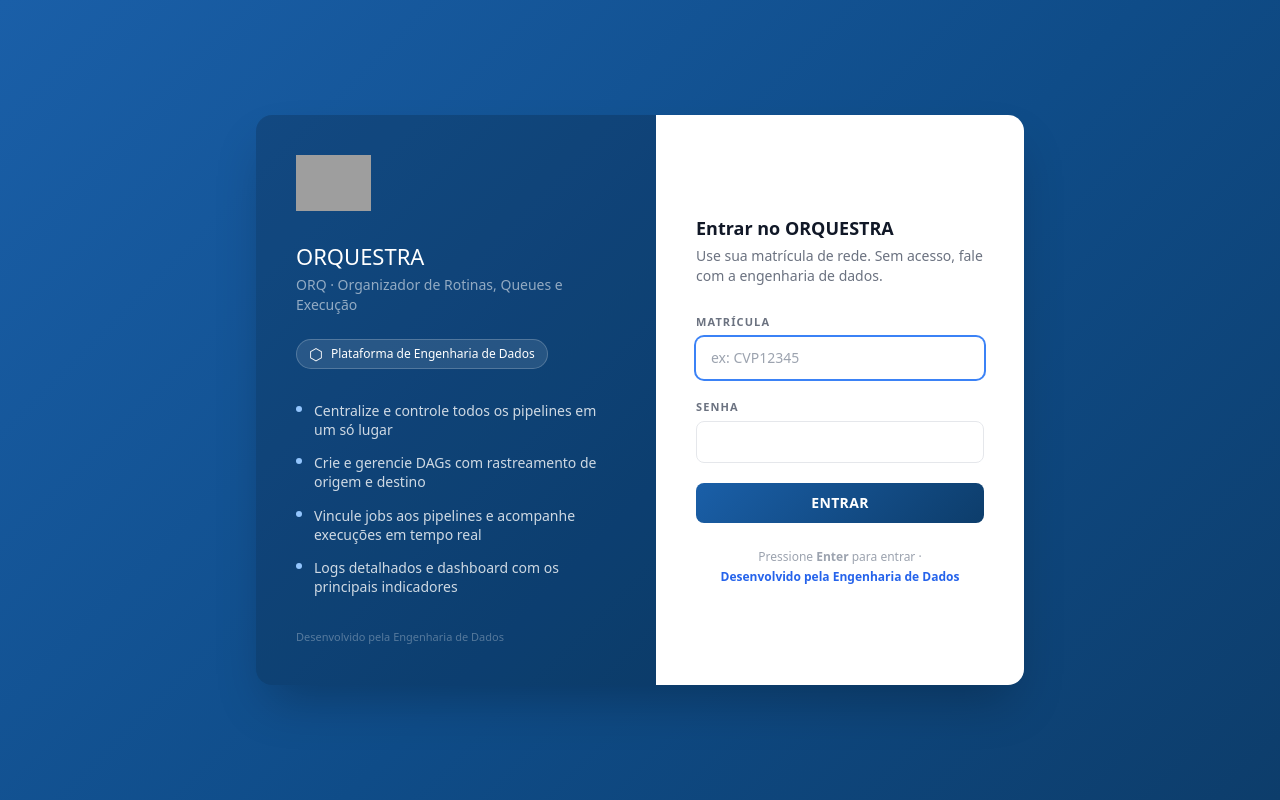
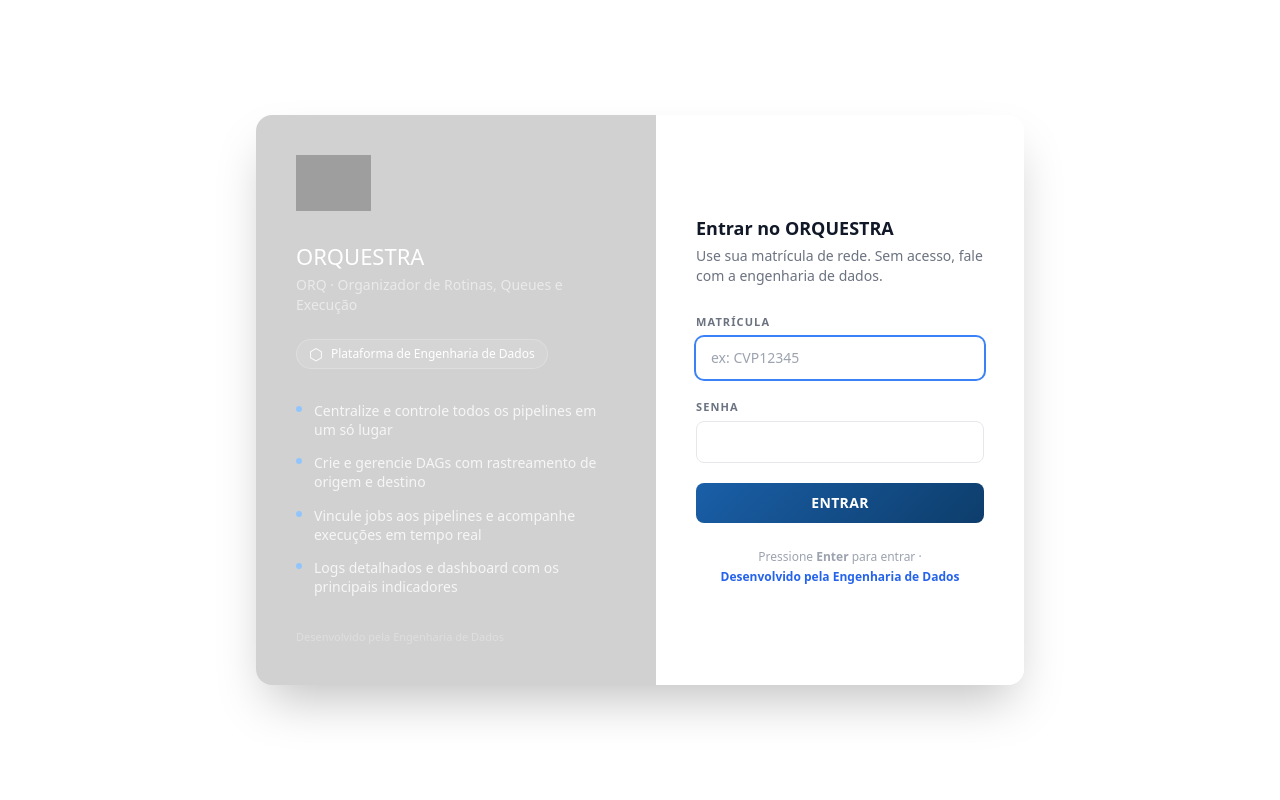
Before and after one commit to carlosdev-joy/sge_app, a React (Vite) app in the folder ui-react/: page /login in a window 1280 px wide. Built offline with nearby package versions, Linux system fonts and the light colour scheme; grey boxes are pictures that could not be loaded.

Commit message:
fix(login): fundo branco no card; título aba = ORQ - Caixa Vida e Previdência

```diff
--- a/ui-react/index.html
+++ b/ui-react/index.html
@@ -4,7 +4,7 @@
     <meta charset="UTF-8" />
     <link rel="icon" type="image/svg+xml" href="/favicon.svg" />
     <meta name="viewport" content="width=device-width, initial-scale=1.0" />
-    <title>ORQUESTRA</title>
+    <title>ORQ - Caixa Vida e Previdência</title>
   </head>
   <body>
     <div id="root"></div>
--- a/ui-react/src/pages/Login.tsx
+++ b/ui-react/src/pages/Login.tsx
@@ -44,10 +44,7 @@ export default function Login() {
   }
 
   return (
-    <div
-      className="min-h-screen flex items-center justify-center p-4"
-      style={{ background: 'linear-gradient(135deg, #1A5FA8 0%, #0F4C88 55%, #0D3D6B 100%)' }}
-    >
+    <div className="min-h-screen flex items-center justify-center p-4 bg-white dark:bg-neutral-950">
       <div className="w-full max-w-3xl rounded-2xl overflow-hidden shadow-2xl flex">
 
         {/* ── Painel esquerdo — marca ──────────────────────────────── */}
```
Also changed, not shown: 4 other files (tests, documents, lock files or other folders).
